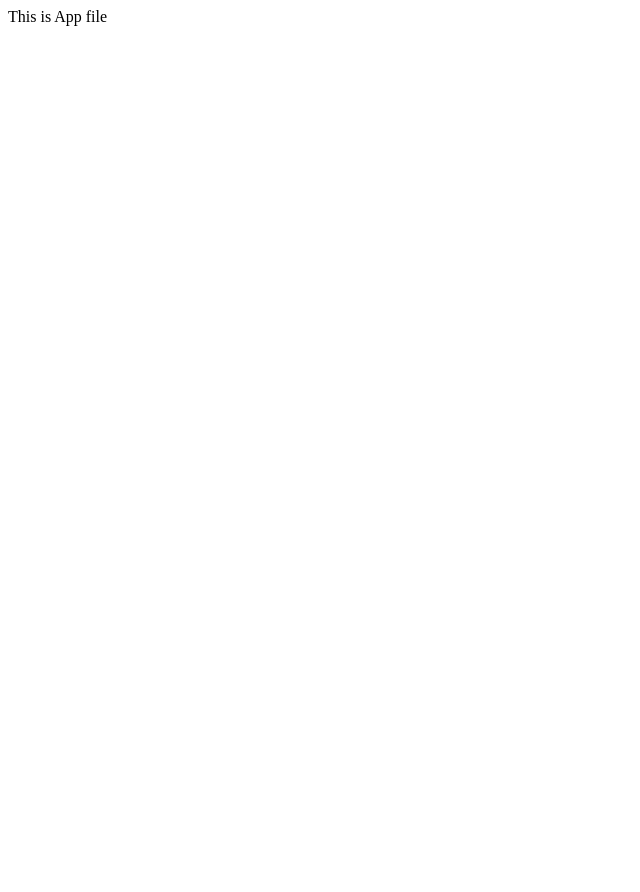
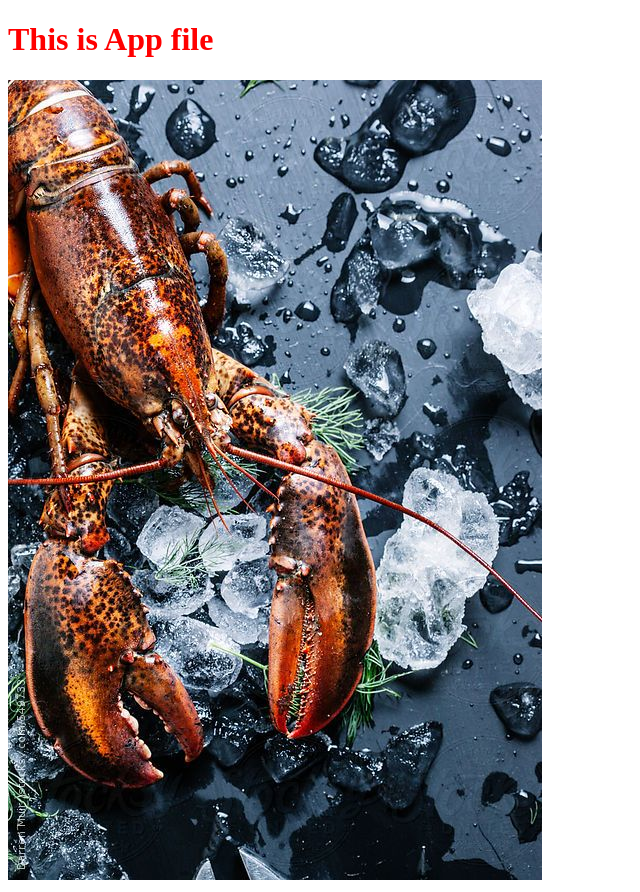
Before and after one commit to SProjxt/SProjxt, a React app in the folder client/: page / in a window 1280 px wide. Shown: the whole page, without its empty margins (0-640 px from the left). Before the commit the page ends 800 px from the top, so only its background shows below. Built offline with nearby package versions, Linux system fonts and the light colour scheme.

Commit message:
build the css, scss loader and image setting

```diff
--- a/client/package.json
+++ b/client/package.json
@@ -18,12 +18,18 @@
     "@types/react": "^17.0.38",
     "@types/react-dom": "^17.0.11",
     "babel-loader": "^9.1.2",
+    "css-loader": "^6.7.3",
     "html-webpack-plugin": "^5.5.0",
     "react": "^17.0.2",
     "react-dom": "^17.0.2",
+    "style-loader": "^3.3.2",
     "typescript": "^4.5.5",
     "webpack": "^5.76.1",
     "webpack-cli": "^5.0.1",
     "webpack-dev-server": "^4.11.1"
+  },
+  "devDependencies": {
+    "node-sass": "^8.0.0",
+    "sass-loader": "^13.2.0"
   }
 }
--- a/client/src/App.tsx
+++ b/client/src/App.tsx
@@ -2,7 +2,10 @@
 
 const App: React.FC = () => {
   return (
-    <div>This is App file</div>
+    <>
+      <h1>This is App file</h1>
+      <img src={require('./assets/image/test.jpeg')} alt="test" />
+    </>
   )
 }
 export default App;
--- /dev/null
+++ b/client/src/assets/scss/base/__base.scss
@@ -0,0 +1,3 @@
+h1 {
+  color: red;
+}
--- /dev/null
+++ b/client/src/assets/scss/common.scss
@@ -0,0 +1 @@
+@import "./base/_base";
--- a/client/src/index.tsx
+++ b/client/src/index.tsx
@@ -1,4 +1,5 @@
 import ReactDOM from 'react-dom';
 import App from './App';
+import './assets/scss/common.scss';
 
 ReactDOM.render(<App />, document.getElementById('root'))
--- a/client/webpack/webpack.config.js
+++ b/client/webpack/webpack.config.js
@@ -16,6 +16,12 @@
             loader: 'babel-loader',
           },
         ],
+      }, {
+        test: /\.(s(a|c)ss)$/,
+        use: ['style-loader', 'css-loader', 'sass-loader']
+      }, {
+        test: /\.(?:ico|gif|png|jpg|jpeg)$/i,
+        type: 'asset/resource'
       }
     ],
   },
```
Also changed, not shown: client/src/assets/image/test.jpeg (added).
